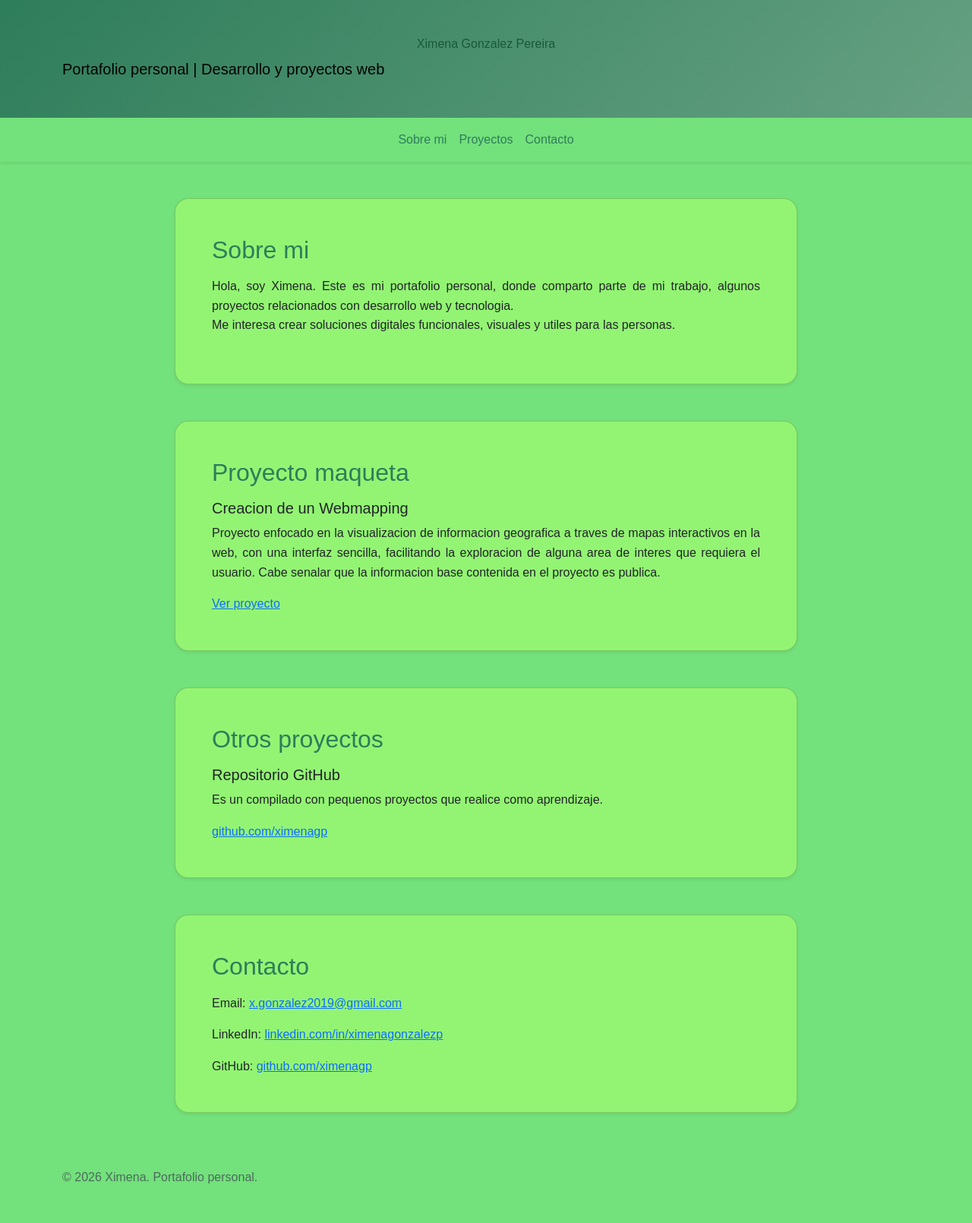
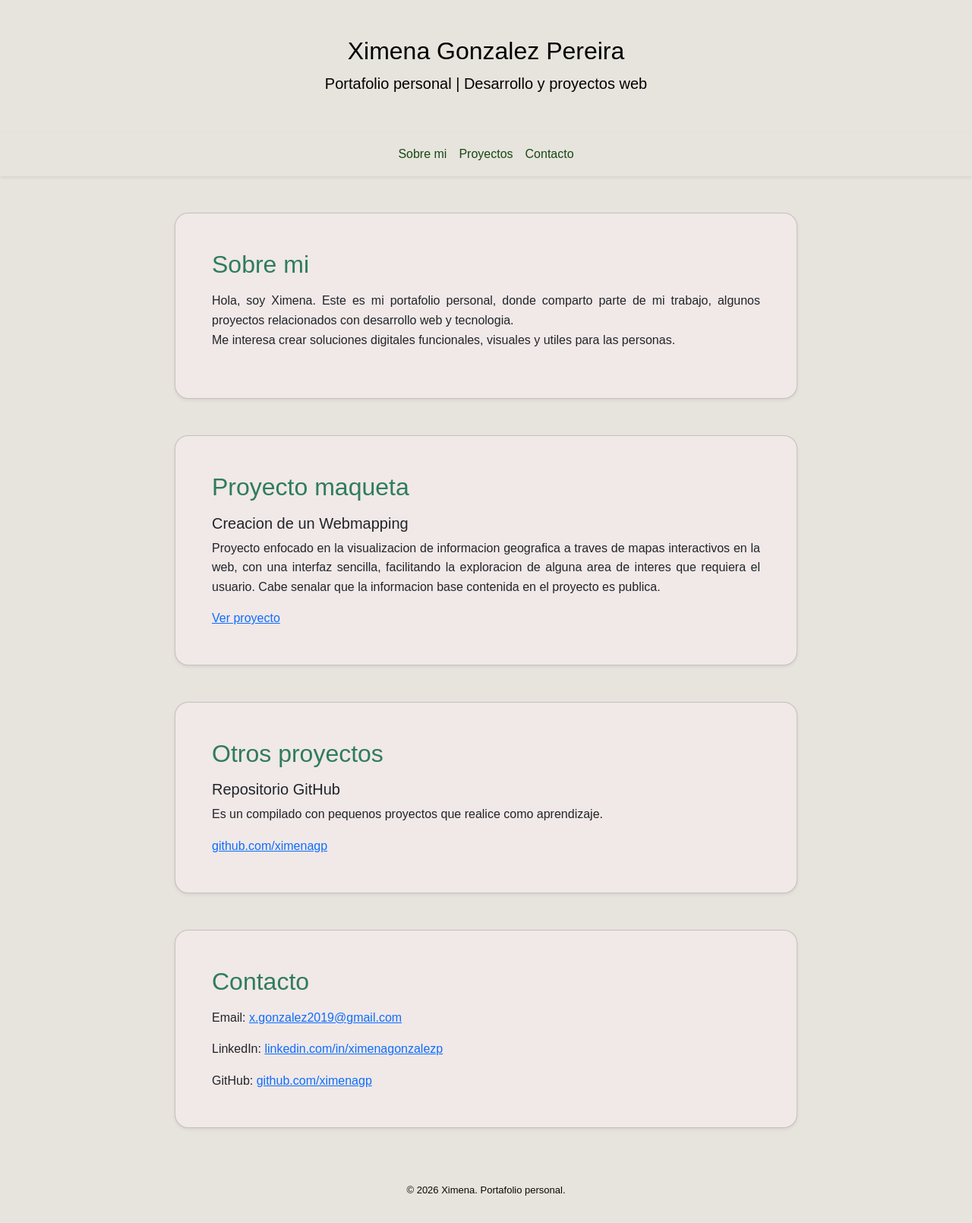
Before and after one commit to ximenagp/ximenagp.github.io, a plain HTML site: page index.html in a window 1280 px wide. Shown: the whole page at 76% size. Before the commit the page ends 1587 px from the top, so only its background shows below. Drawn offline with nearby package versions, Linux system fonts and the light colour scheme.

Commit message:
maqueta de portafolio
Es un pequeño portafolio, que contiene algunos desarrollos

```diff
--- a/css/style.css
+++ b/css/style.css
@@ -4,8 +4,8 @@
 
 body {
     font-family: Arial, sans-serif;
-    background: #73e17c;
-    color: #1f3b2d;
+    background: rgb(231, 228, 221);
+    color: #0b1410;
     line-height: 1.6;
 }
 
@@ -13,30 +13,31 @@ body {
     border-radius: 18px;
     max-width: 820px;
     margin: 0 auto;
-    background: #93f473;
+    background: #f1e8e8;
 }
 
 footer {
-    color: #4c6b5d;
+    color: #090a05;
+    text-align: center;
 }
 
 h1 {
     text-align: center;
-    font-size: medium;
-    color: #1a583c;
+    font-size: 200%;
+    color: #000000;
 }
 
 h2 {
     color: #2e7d5a;
 }
 
-.hero {
-    background: linear-gradient(135deg, #2e7d5a, #66a182);
+.href {
+    color: blueviolet;
 }
 
 .navbar-brand,
 .nav-link {
-    color: #2e7d5a;
+    color: #174814;
 }
 
 p {
@@ -55,18 +56,27 @@ p {
 }
 
 .project h3 {
-    color: #245c43;
+    color: #174f35;
     margin-bottom: 12px;
 }
 
 .project a {
-    color: #f3fff6;
+    color: #011306;
     text-decoration: none;
     font-weight: bold;
 }
 
 .project a:hover {
     text-decoration: underline;
+}
+
+.subtitulo1 {
+    text-align: center;
+}
+
+.subtitulof {
+    text-align: center;
+    font-size: small;
 }
 
 .video-container {
--- a/index.html
+++ b/index.html
@@ -13,7 +13,7 @@
     <header class="hero text-black text-center py-5">
         <div class="container">
             <h1>Ximena Gonzalez Pereira</h1>
-            <p class="lead mb-0">Portafolio personal | Desarrollo y proyectos web</p>
+            <p class="lead mb-0 text-center">Portafolio personal | Desarrollo y proyectos web</p>
         </div>
     </header>
 
@@ -77,7 +77,8 @@
                         <p>
                             Es un compilado con pequenos proyectos que realice como aprendizaje.
                         </p>
-                        <a href="https://github.com/ximenagp" target="_blank" rel="noopener noreferrer">github.com/ximenagp</a>
+                        <a href="https://github.com/ximenagp" target="_blank"
+                            rel="noopener noreferrer">github.com/ximenagp</a>
                     </div>
                 </div>
             </div>
@@ -112,7 +113,7 @@
 
     <footer class="text-center py-4">
         <div class="container">
-            <p class="mb-0">&copy; 2026 Ximena. Portafolio personal.</p>
+            <p class="subtitulof">&copy; 2026 Ximena. Portafolio personal.</p>
         </div>
     </footer>
 
```
Also changed, not shown: portafolio.txt (added).
